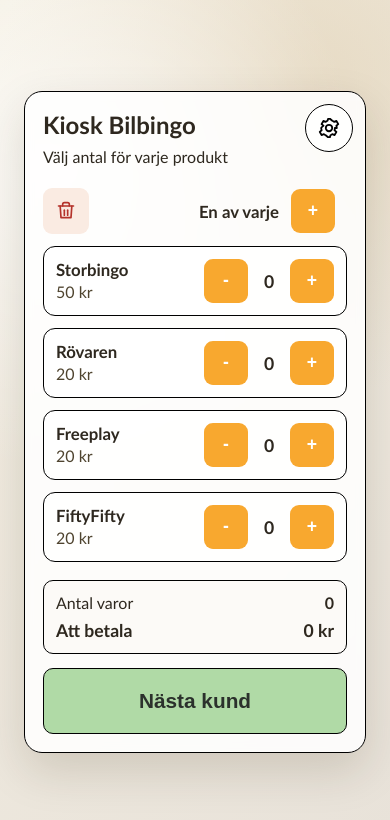
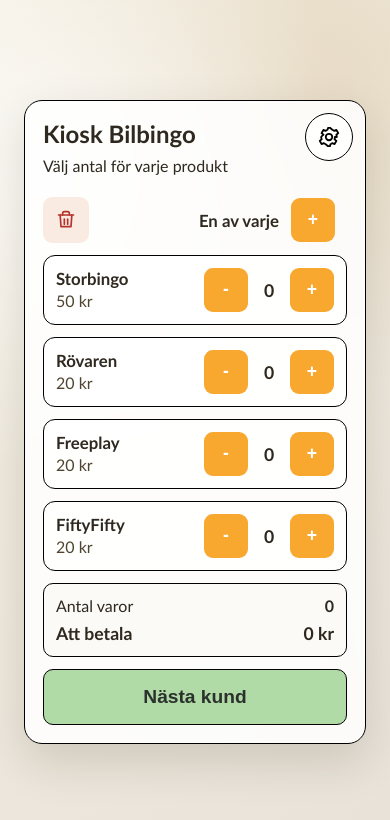
Before and after one commit to FStarDev/bilbingo, a website built with Vite: page index.html in a window 390 px wide. Built offline with nearby package versions, Linux system fonts and the light colour scheme.

Commit message:
UI size adjustment

```diff
--- a/src/style.css
+++ b/src/style.css
@@ -33,6 +33,7 @@ body {
 
 .card {
   width: min(100%, 560px);
+  max-height: calc(100vh - 48px);
   padding: 28px;
   border: 1px solid var(--border);
   border-radius: 18px;
@@ -40,6 +41,14 @@ body {
   background: var(--card);
   box-shadow: 0 18px 45px var(--shadow);
   animation: rise 450ms ease-out;
+  display: flex;
+  flex-direction: column;
+}
+
+.shop-list {
+  flex: 1 1 auto;
+  min-height: 0;
+  overflow-y: auto;
 }
 
 h1 {
@@ -351,10 +360,21 @@ p {
 @media (max-width: 560px) {
   .card {
     padding: 18px;
+    max-height: calc(100vh - 24px);
   }
 
   .item-row {
     gap: 12px;
     align-items: flex-start;
   }
+
+  .summary,
+  .reset-btn {
+    margin-top: 12px;
+  }
+
+  .reset-btn {
+    padding: 16px 10px;
+    font-size: 120%;
+  }
 }
```
